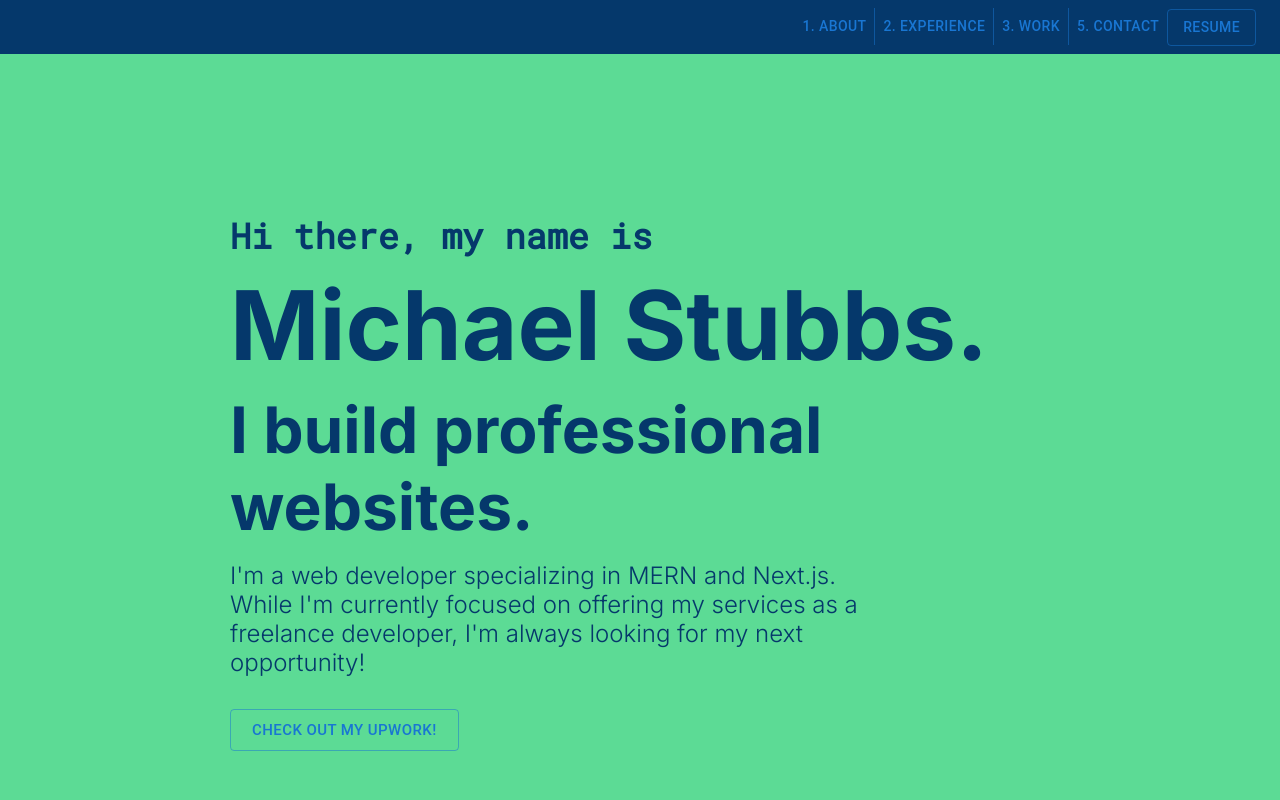
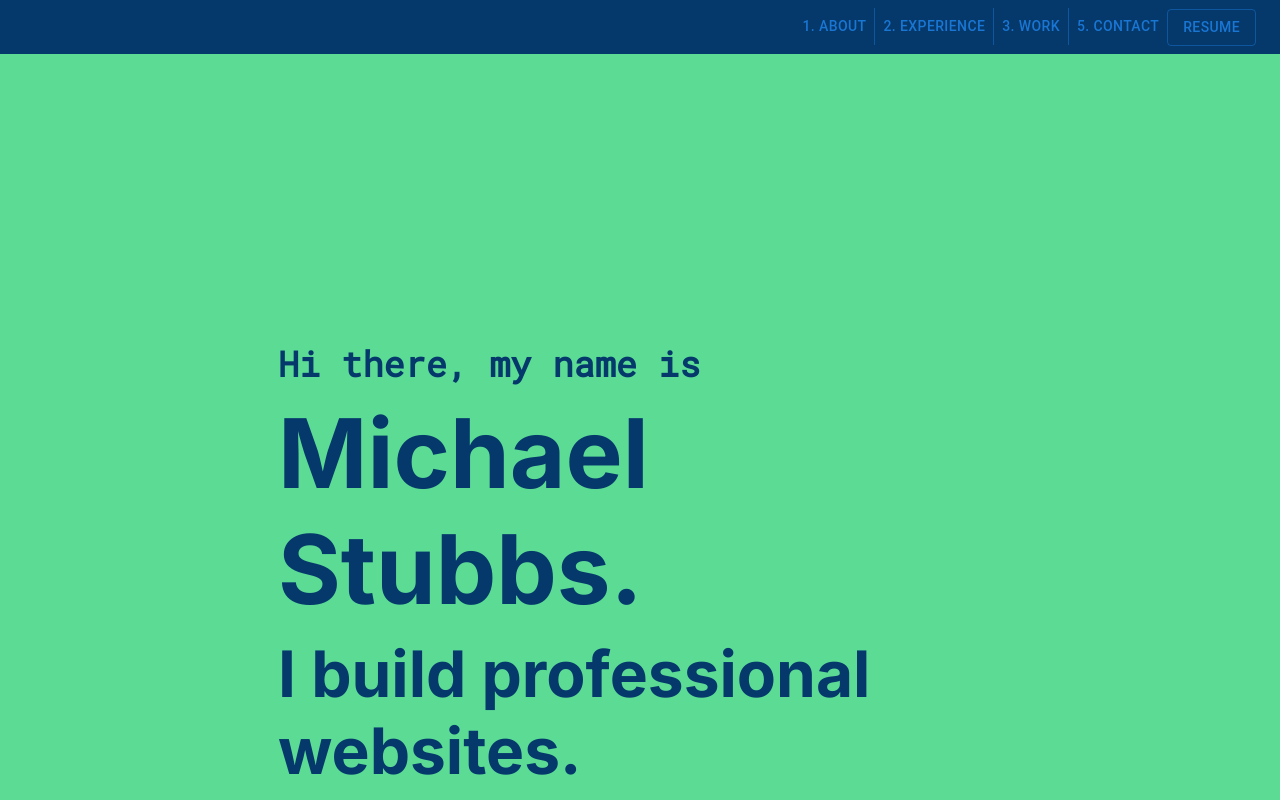
Before and after one commit to michael-stubbs/Portfolio, a React (Create React App) app: page / in a window 1280 px wide. Shown: the top 800 px of the page. Built offline with nearby package versions, Linux system fonts and the light colour scheme.

Commit message:
add content

```diff
--- a/src/App.css
+++ b/src/App.css
@@ -1,6 +1,9 @@
 .jumbotron {
-  margin: 0 5rem;
+  margin: 8rem 8rem;
   padding: 150px;
+}
+
+.mainContainer {
 }
 
 h1 {
@@ -46,3 +49,8 @@ p {
 .upwork {
   margin: 2rem 0;
 }
+
+.treeImg {
+  filter: invert(14%) sepia(35%) saturate(4285%) hue-rotate(196deg)
+    brightness(99%) contrast(96%);
+}
--- a/src/components/Main.jsx
+++ b/src/components/Main.jsx
@@ -1,8 +1,10 @@
 import { Button } from "@mui/material";
+import { ReactComponent as Tree } from "../Barren-Tree-Silhouette-2.svg";
 
 function Main() {
   return (
     <main>
+      <div className="mainContainer">
         <div className="jumbotron">
           <h1 className="">Hi there, my name is</h1>
           <h2>Michael Stubbs.</h2>
@@ -14,9 +16,13 @@ function Main() {
           </p>
           <div className="upwork">
             <Button variant="outlined" size="large">
-            Check out my Upwork!
+              Check out my Upwork
             </Button>
           </div>
+        </div>
+        {/* <div className="treeImg">
+          <Tree />
+        </div> */}
       </div>
     </main>
   );
```
Also changed, not shown: src/Barren-Tree-Silhouette-2.svg (added). Lines whose indentation alone changed are shown as unchanged.
